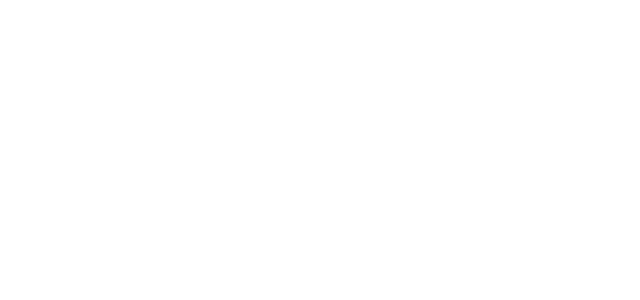
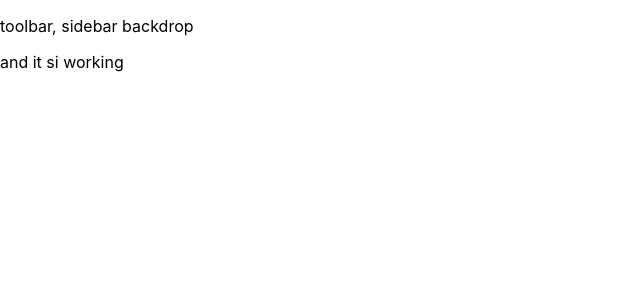
Before and after one commit to Akatsuki-Ryu/fullstackreacttemplate, a React (Create React App) app in the folder client/: page / in a window 1280 px wide. Shown: the top 300 px of the page, without its empty margins (0-640 px from the left). Built offline with nearby package versions, Linux system fonts and the light colour scheme.

Commit message:
layout introduced to main page

```diff
--- a/client/src/App.js
+++ b/client/src/App.js
@@ -1,12 +1,16 @@
 import React, {Component} from 'react';
 import './App.css';
+import Layout from "./components/layout";
 
 class App extends Component {
     render() {
         return (
             <div>
+                <Layout>
+                    and it si working
+                </Layout>
+            </div>
 
-            </div>
         );
     }
 }
--- a/client/src/components/layout.js
+++ b/client/src/components/layout.js
@@ -1,15 +1,17 @@
 import React, {Component} from 'react';
+import Aux from "../hoc/aux";
 
 class Layout extends Component {
     render() {
         return (
-            <div>
-                toolbar, sidebar backdrop
+            <Aux>
+
+                <p>toolbar, sidebar backdrop</p>
                 <div>
                     {this.props.children}
                 </div>
-            </div>
 
+            </Aux>
         );
     }
 }
--- a/client/src/hoc/aux.js
+++ b/client/src/hoc/aux.js
@@ -1,2 +1,2 @@
-const aux = (props) => props.children;
-export default aux;
+const Aux = (props) => props.children;
+export default Aux;
```
